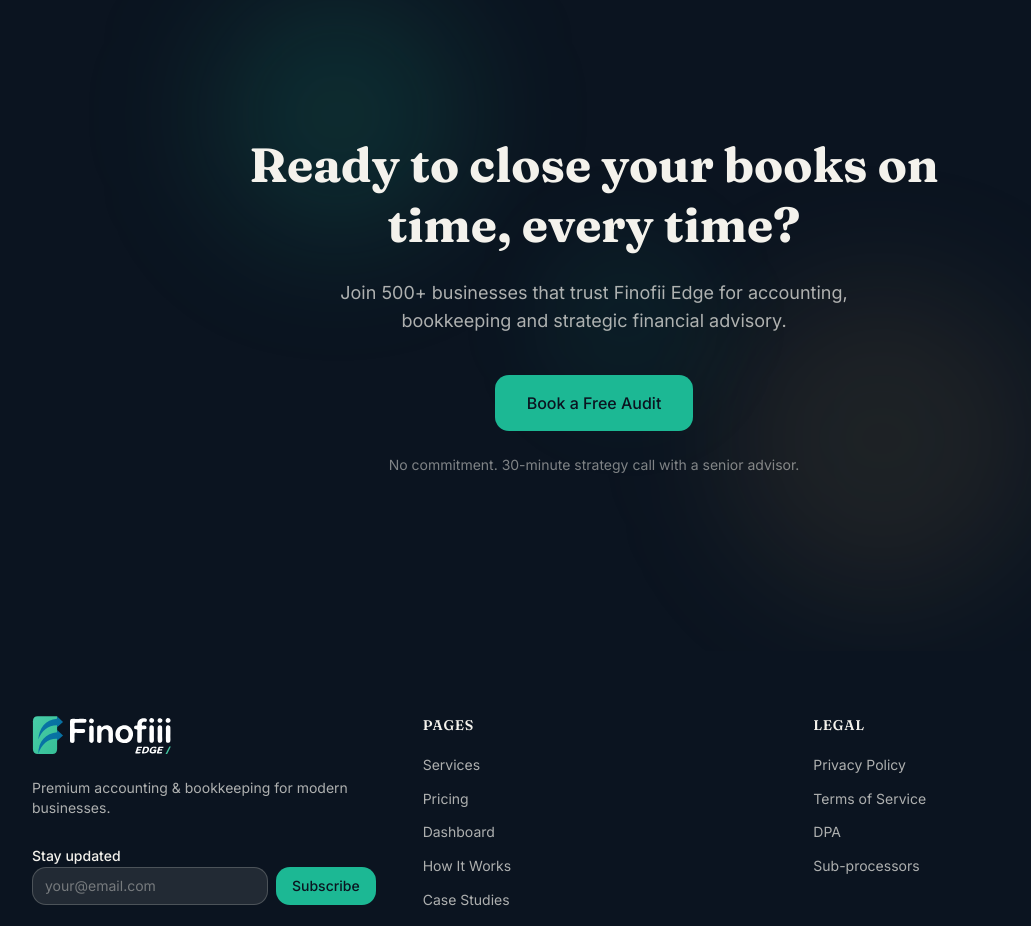
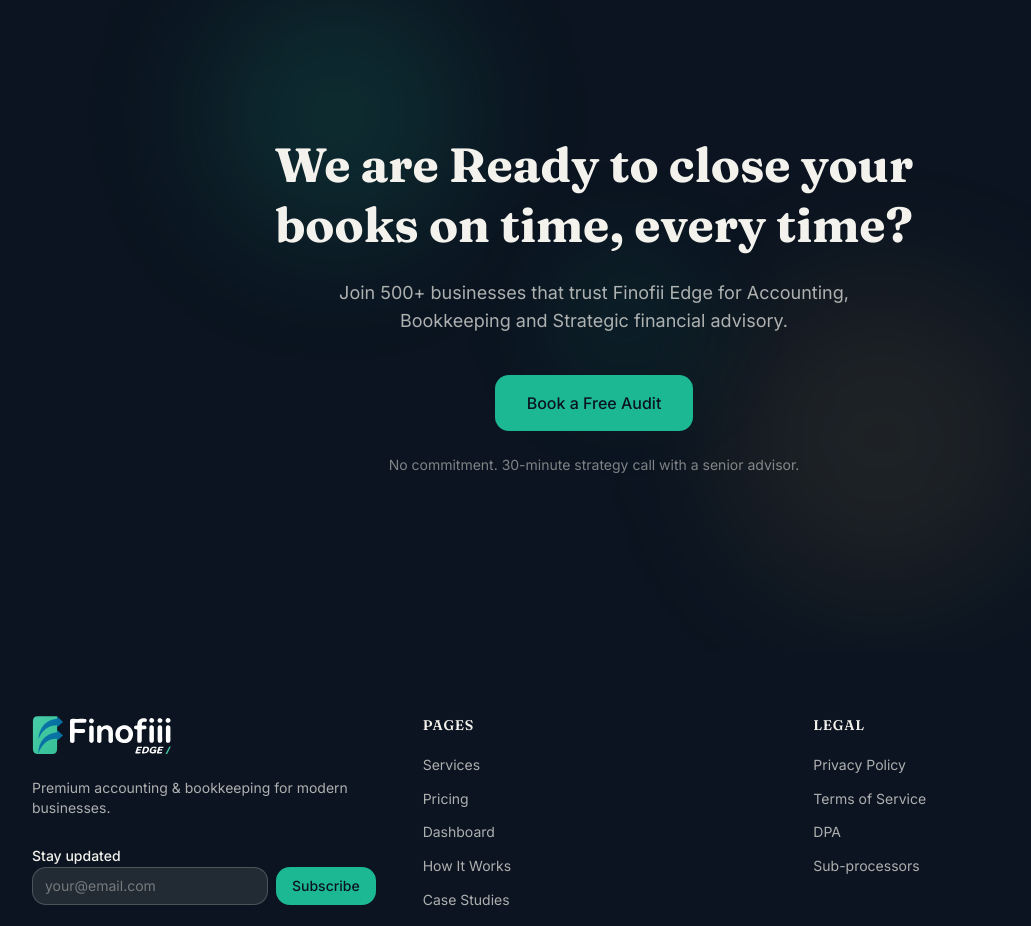
Before and after one commit to goclagee/finofii-edge-website, a Next.js app: page / in a window 1280 px wide. Shown: the part 2420-3346 px from the top of the page, without its empty margins (46-1077 px from the left). Built offline with nearby package versions, Linux system fonts and the light colour scheme.

Commit message:
Update homepage final CTA headline and capitalize list terms

```diff
--- a/src/app/home/FinalCTASection.tsx
+++ b/src/app/home/FinalCTASection.tsx
@@ -25,7 +25,7 @@ export function FinalCTASection() {
 
       <Section className="relative z-10 text-center">
         <AnimatedHeadline
-          text="Ready to close your books on time, every time?"
+          text="We are Ready to close your books on time, every time?"
           as="h2"
           animation="fade-up"
           className="font-display text-3xl md:text-4xl lg:text-5xl font-bold text-paper leading-tight max-w-3xl mx-auto"
@@ -33,7 +33,7 @@ export function FinalCTASection() {
 
         <ScrollReveal animation="fade-up" delay={200}>
           <p className="mt-6 text-lg text-paper/70 max-w-xl mx-auto">
-            Join 500+ businesses that trust Finofii Edge for accounting, bookkeeping and strategic financial advisory.
+            Join 500+ businesses that trust Finofii Edge for Accounting, Bookkeeping and Strategic financial advisory.
           </p>
         </ScrollReveal>
 
```
